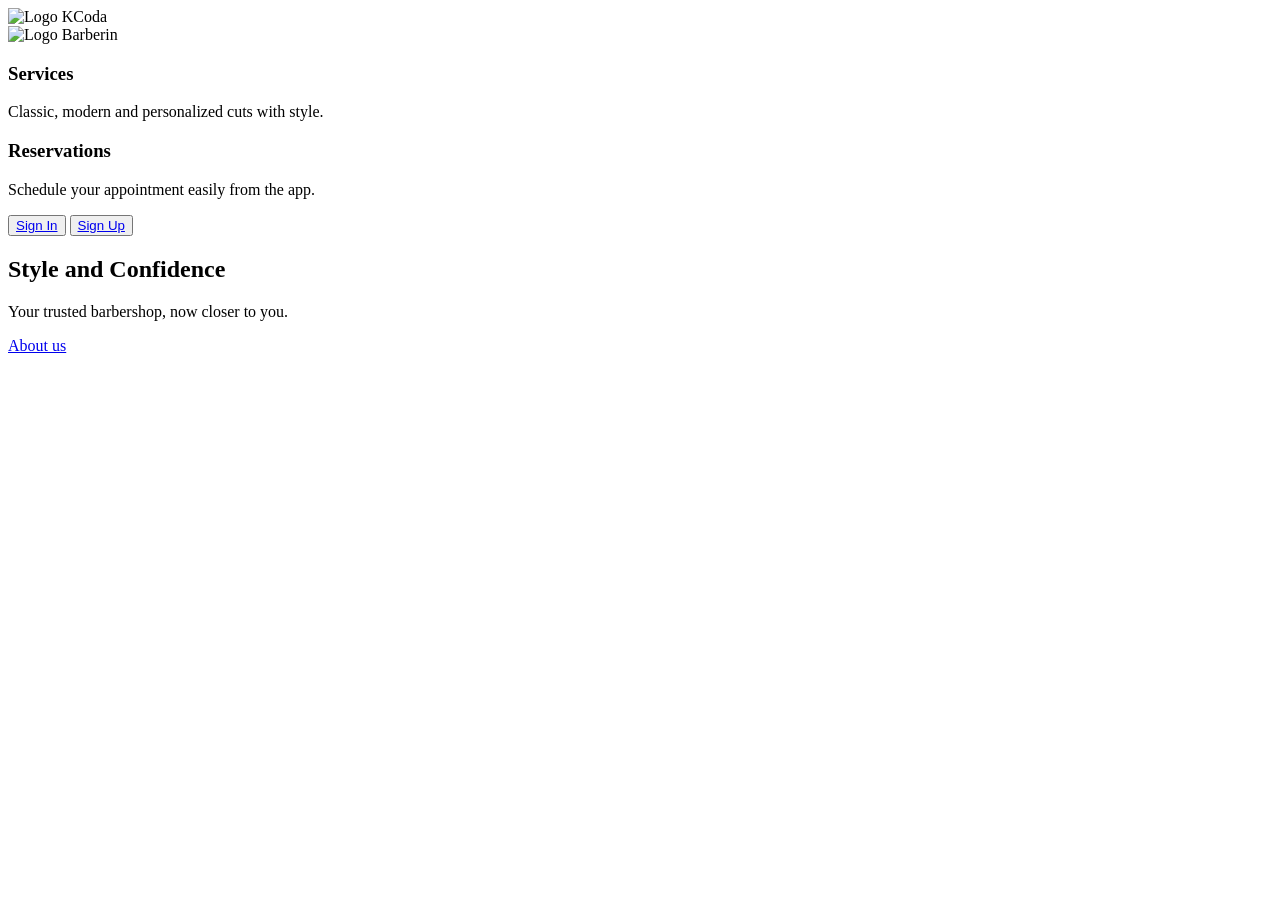
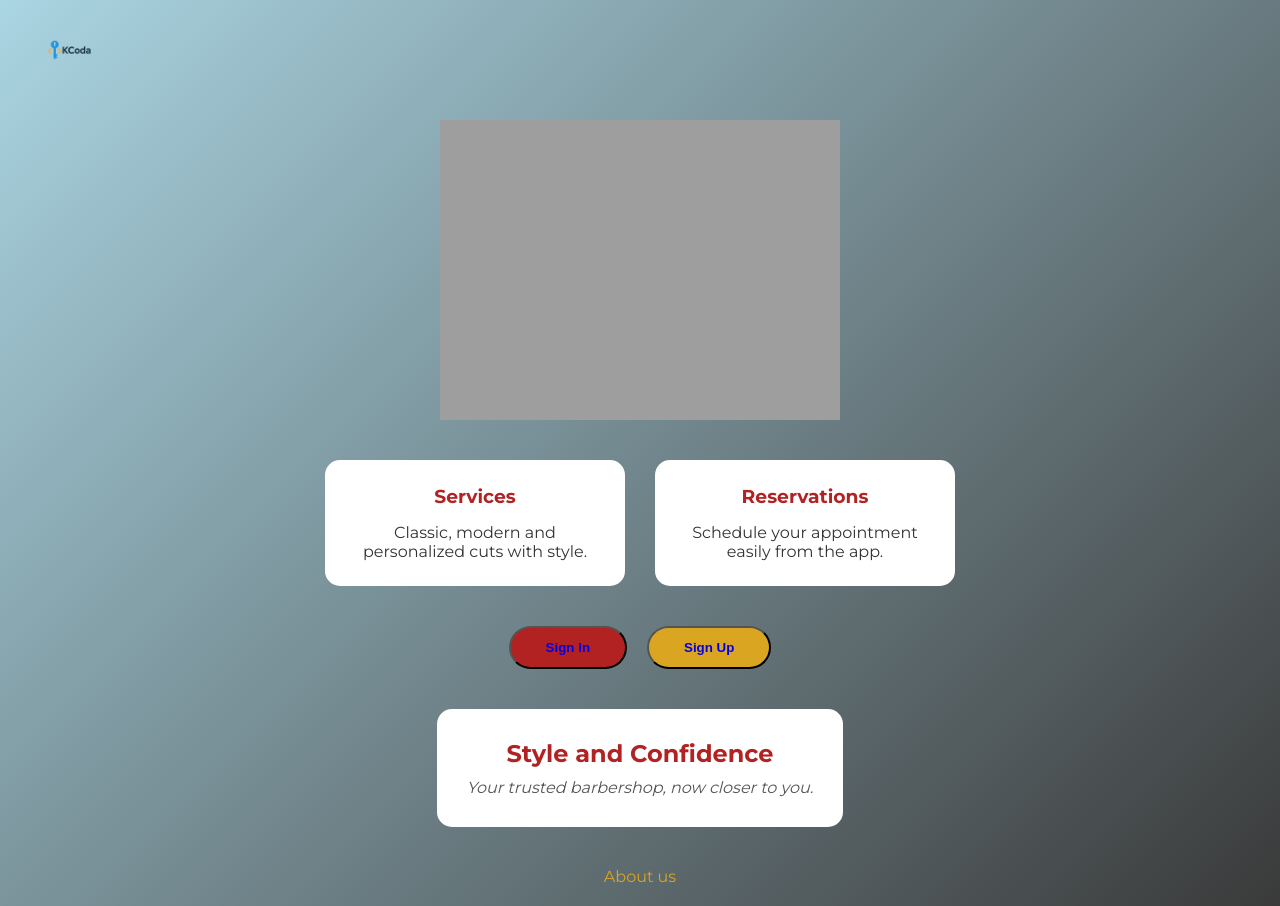
Before and after one commit to ASADDS2/BarberIn, a website: page APP/index.html in a window 1280 px wide. Before the commit the page ends 800 px from the top, so only its background shows below. Drawn offline with Linux system fonts and the light colour scheme; the site is published under a folder, as on GitHub Pages, so addresses that start at the root find nothing.

Commit message:
Feat: Route relative

```diff
--- a/APP/index.html
+++ b/APP/index.html
@@ -6,19 +6,19 @@
     <meta name="viewport" content="width=device-width, initial-scale=1.0" />
     <title>BARBERIN</title>
     <link href="https://fonts.googleapis.com/css?family=Montserrat:400,700&display=swap" rel="stylesheet" />
-    <link rel="stylesheet" href="/BarberIn/APP/frontend/src/css/home.css" />
+    <link rel="stylesheet" href="./frontend/src/css/home.css" />
 </head>
 
 <body>
     <div class="container">
         <!-- Header con logo pequeño KCoda -->
         <header class="header">
-            <img src="/BarberIn/APP/frontend/src/img/logos/kcoda.webp" alt="Logo KCoda" class="logo-kcoda" />
+            <img src="./frontend/src/img/logos/kcoda.webp" alt="Logo KCoda" class="logo-kcoda" />
         </header>
 
         <!-- Logo principal -->
         <div class="main-title">
-            <img src="/BarberIn/APP/frontend/src/img/logos/barberin.webp" alt="Logo Barberin" class="logo-barberin" />
+            <img src="./frontend/src/img/logos/barberin.webp" alt="Logo Barberin" class="logo-barberin" />
         </div>
 
         <!-- Sección de tarjetas -->
```
